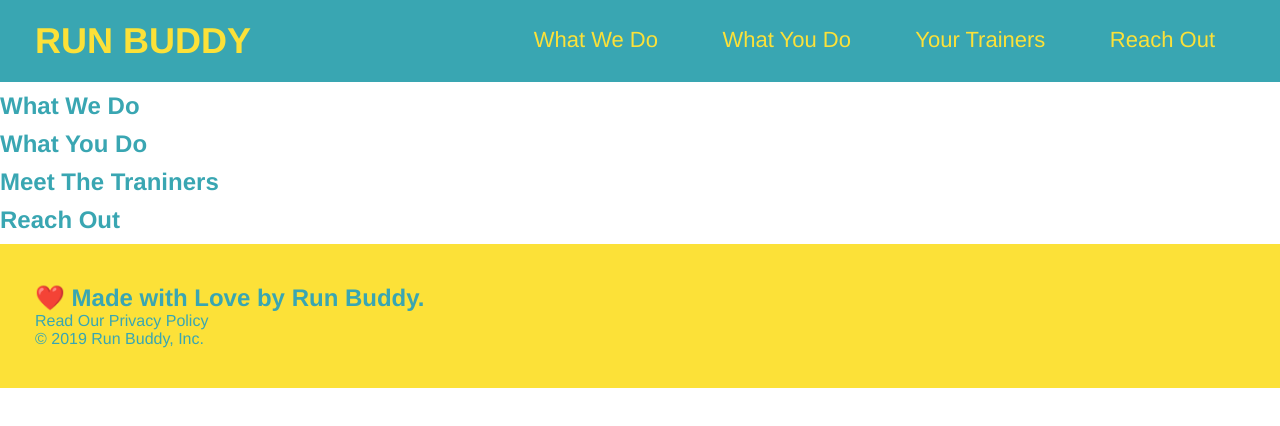
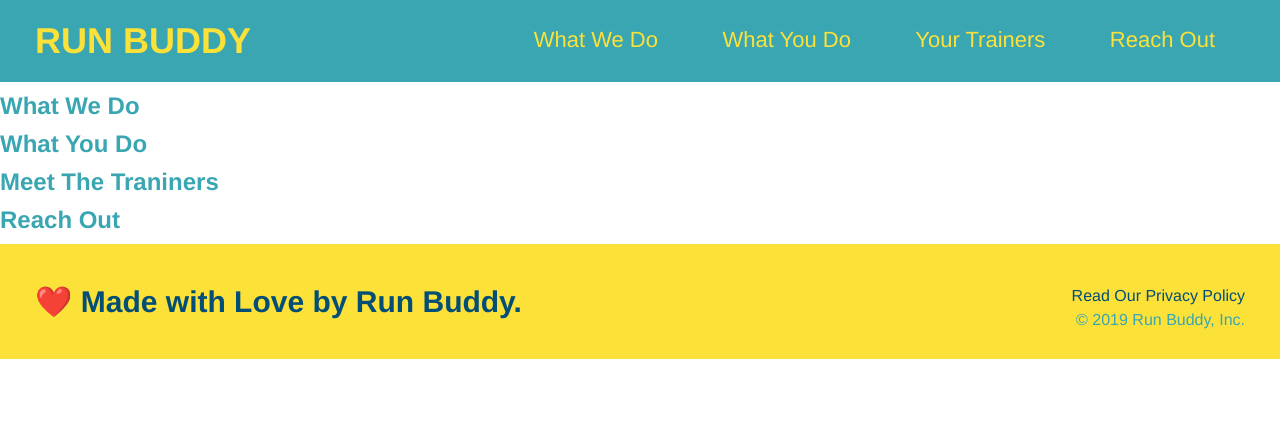
Before and after one commit to harrisfd/run-buddy, a plain HTML site: page index.html in a window 1280 px wide. Drawn offline with Linux system fonts and the light colour scheme; files that its build step writes are made by us from their sources.

Commit message:
<added additional formatting to footer>

```diff
--- a/style.css
+++ b/style.css
@@ -44,6 +44,20 @@
       width: 100%;
       padding:  40px 35px;
   }
+  footer h2 {
+      display: inline;
+      color: #024e76;
+      font-size: 30px;
+      margin: 0;
+  }
+  footer div {
+      float: right;
+      line-height: 1.5;
+      text-align: right;
+  }
+  footer a {
+      color: #024e76;
+  }
   .what-we-do{
       font-family: 'Franklin Gothic Medium', 'Arial Narrow', Arial, sans-serif;
   }
```
